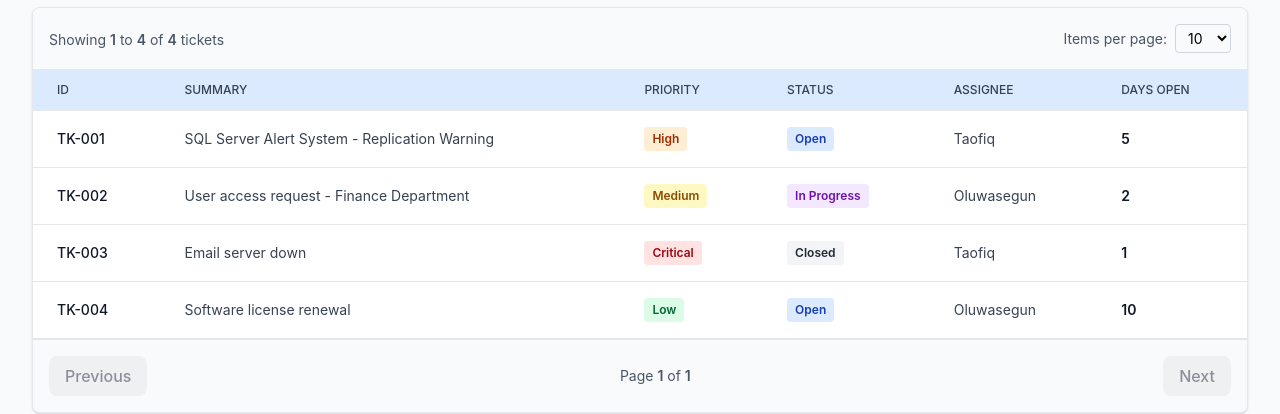
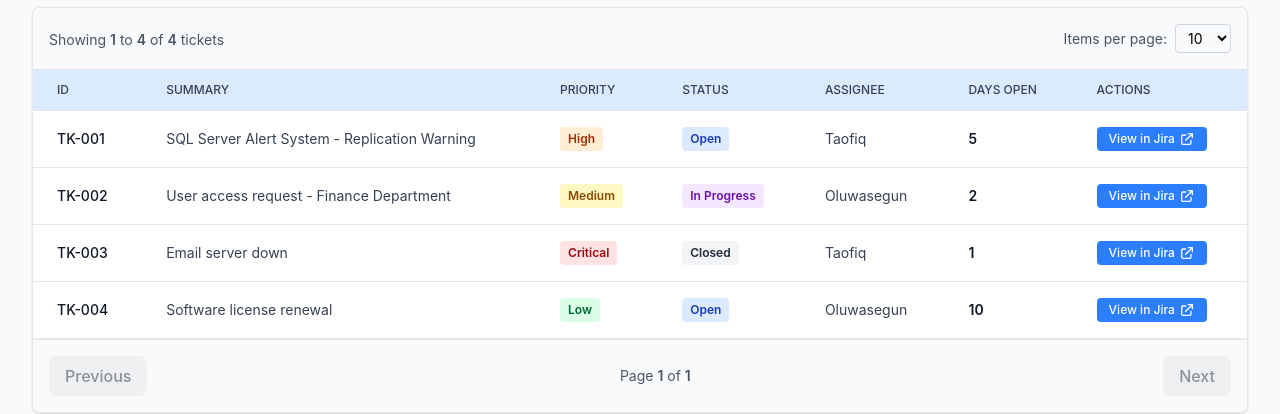
Before and after one commit to Azeezfasasi/l2-ticket-dashboard, a Vue app: page /tickets in a window 1280 px wide. Shown: the part 474-888 px from the top of the page. Built offline with nearby package versions, Linux system fonts and the light colour scheme; no server answers.

Commit message:
Added a jira link to individue ticket

```diff
--- a/src/components/TicketsTable.vue
+++ b/src/components/TicketsTable.vue
@@ -3,6 +3,9 @@ import { computed } from 'vue'
 import { useTicketStore } from '@/stores/useTicketStore'
 
 const store = useTicketStore()
+
+// Jira configuration - update with your Jira instance URL
+const JIRA_BASE_URL: string = (import.meta.env.VITE_JIRA_URL as string) || 'https://jira.atlassian.net/browse'
 
 const getPriorityBadge = (priority: string) => {
   const colorMap: Record<string, string> = {
@@ -22,6 +25,10 @@ const getStatusBadge = (status: string) => {
     Closed: 'bg-gray-100 text-gray-800',
   }
   return colorMap[status] || 'bg-gray-100 text-gray-800'
+}
+
+const getJiraUrl = (ticketId: string) => {
+  return `${JIRA_BASE_URL}/${ticketId}`
 }
 
 const selectedItemsPerPage = computed({
@@ -70,6 +77,7 @@ const selectedItemsPerPage = computed({
             <th class="px-6 py-3 text-left text-xs font-medium text-gray-700 uppercase">Status</th>
             <th class="px-6 py-3 text-left text-xs font-medium text-gray-700 uppercase">Assignee</th>
             <th class="px-6 py-3 text-left text-xs font-medium text-gray-700 uppercase">Days Open</th>
+            <th class="px-6 py-3 text-left text-xs font-medium text-gray-700 uppercase">Actions</th>
           </tr>
         </thead>
         <tbody>
@@ -88,6 +96,19 @@ const selectedItemsPerPage = computed({
             </td>
             <td class="px-6 py-4 text-sm text-gray-700">{{ ticket.assignee || '—' }}</td>
             <td class="px-6 py-4 text-sm font-semibold text-gray-900">{{ ticket.daysOpen }}</td>
+            <td class="px-6 py-4 text-sm">
+              <a
+                :href="getJiraUrl(ticket.ticketId)"
+                target="_blank"
+                rel="noopener noreferrer"
+                class="inline-flex items-center px-3 py-1 bg-blue-500 text-white rounded hover:bg-blue-600 transition-colors text-xs font-medium"
+              >
+                View in Jira
+                <svg class="w-4 h-4 ml-1" fill="none" stroke="currentColor" viewBox="0 0 24 24">
+                  <path stroke-linecap="round" stroke-linejoin="round" stroke-width="2" d="M10 6H6a2 2 0 00-2 2v10a2 2 0 002 2h10a2 2 0 002-2v-4M14 4h6m0 0v6m0-6L10 14" />
+                </svg>
+              </a>
+            </td>
           </tr>
         </tbody>
       </table>
--- a/src/stores/useTicketStore.ts
+++ b/src/stores/useTicketStore.ts
@@ -195,8 +195,8 @@ export const useTicketStore = defineStore('tickets', () => {
     isLoading.value = true
     error.value = null
     try {
-      if (!SHEETS_API) {
-        // No API configured, use mock data
+      // If Sheety is disabled, use mock data immediately
+      if (!USE_SHEETY || !SHEETS_API || SHEETS_API === 'disabled') {
         initMockData()
         return
       }
```
Also changed, not shown: 1 other file (tests, documents, lock files or other folders).
